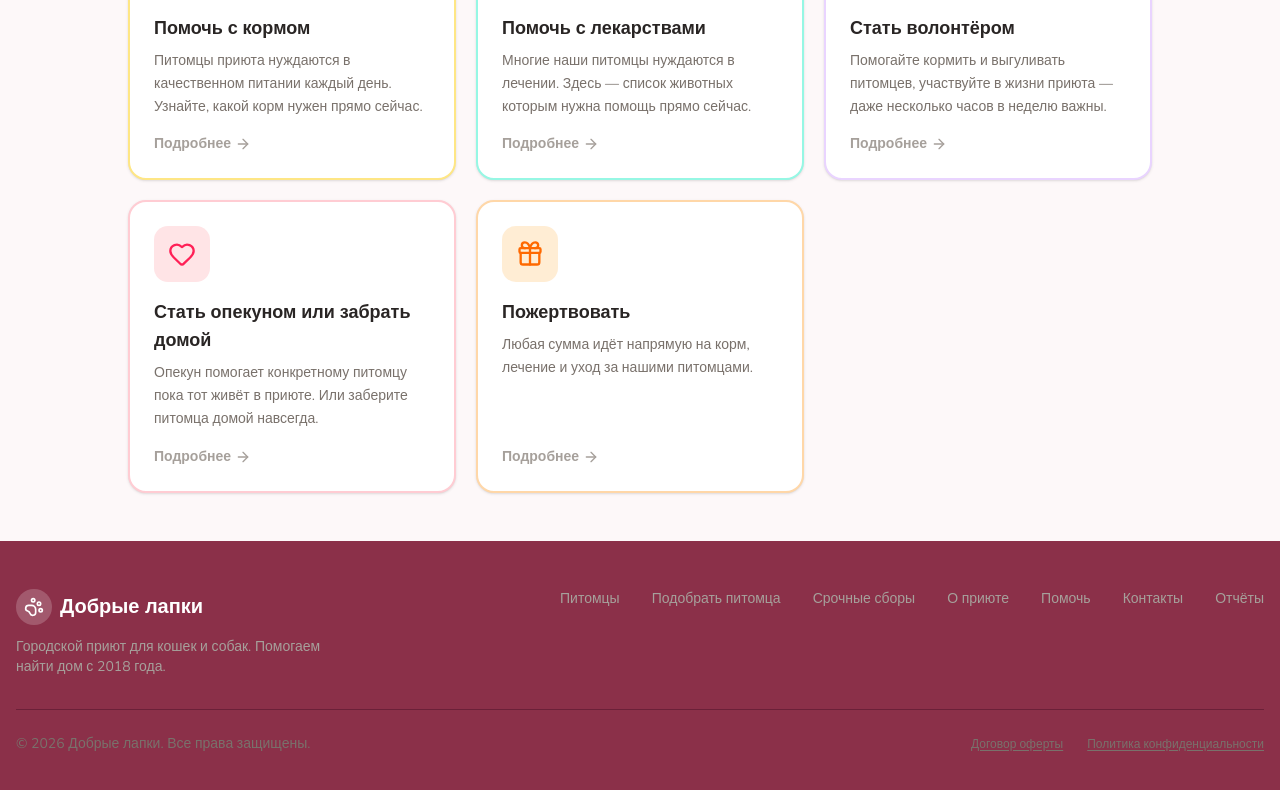
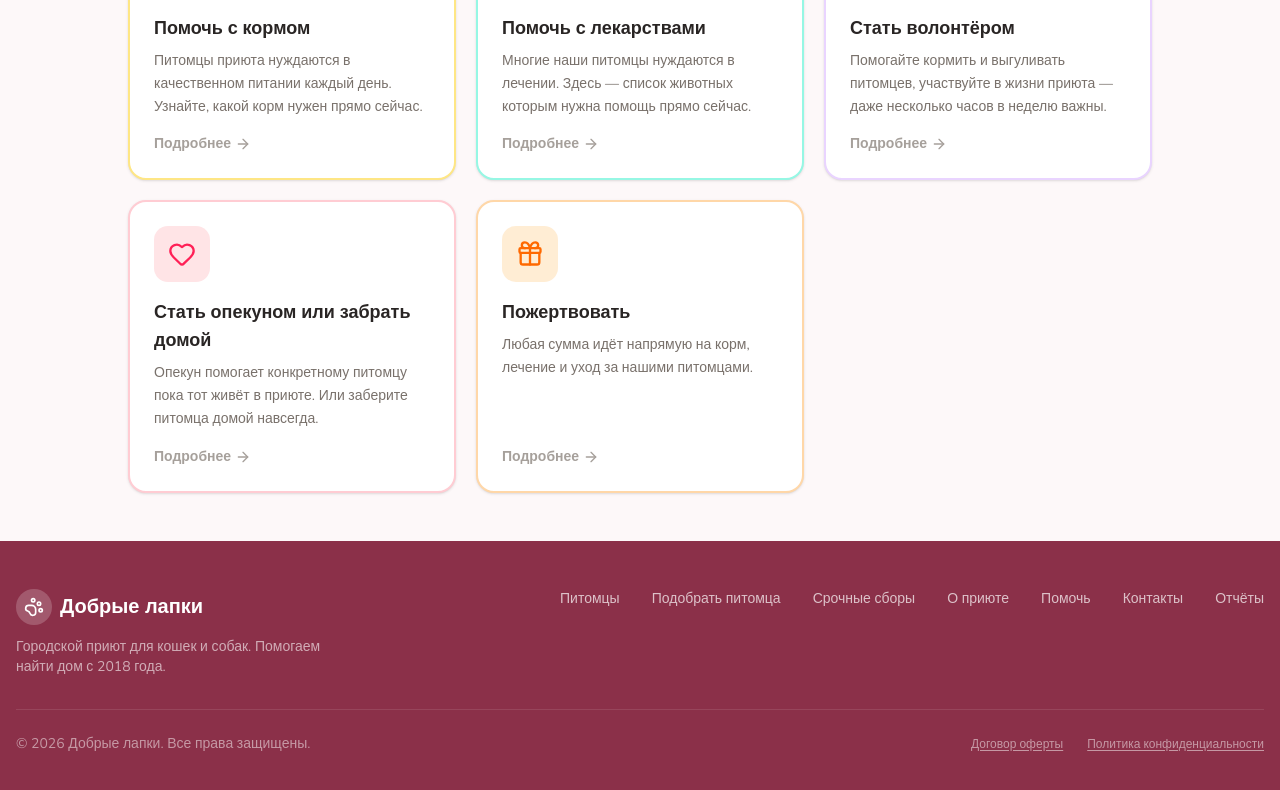
Before and after one commit to tinycapybara/dobrolapu, a Next.js app: page /help in a window 1280 px wide. Shown: the part 413-1203 px from the top of the page. Built offline with nearby package versions, Linux system fonts and the light colour scheme; no server answers.

Commit message:
footer: светлее текст — white/70, white/60, white/50 вместо stone-400/500

```diff
--- a/components/ui/footer.tsx
+++ b/components/ui/footer.tsx
@@ -28,7 +28,7 @@ export function Footer() {
               </div>
               <span className="text-xl font-bold">Добрые лапки</span>
             </Link>
-            <p className="text-sm text-stone-400 max-w-xs">
+            <p className="text-sm text-white/60 max-w-xs">
               Городской приют для кошек и собак. Помогаем найти дом с 2018 года.
             </p>
           </div>
@@ -38,7 +38,7 @@ export function Footer() {
               <Link
                 key={link.href}
                 href={link.href}
-                className="text-sm text-stone-400 hover:text-white transition-colors"
+                className="text-sm text-white/70 hover:text-white transition-colors"
               >
                 {link.label}
               </Link>
@@ -46,8 +46,8 @@ export function Footer() {
           </nav>
         </div>
 
-        <div className="mt-8 pt-6 border-t border-[#6B2038] flex flex-col sm:flex-row items-center justify-between gap-3">
-          <p className="text-sm text-stone-500">
+        <div className="mt-8 pt-6 border-t border-white/10 flex flex-col sm:flex-row items-center justify-between gap-3">
+          <p className="text-sm text-white/50">
             © {new Date().getFullYear()} Добрые лапки. Все права защищены.
           </p>
           <div className="flex flex-wrap gap-x-6 gap-y-1">
@@ -55,7 +55,7 @@ export function Footer() {
               <Link
                 key={link.href}
                 href={link.href}
-                className="text-xs text-stone-500 hover:text-stone-300 transition-colors underline underline-offset-2"
+                className="text-xs text-white/50 hover:text-white/80 transition-colors underline underline-offset-2"
               >
                 {link.label}
               </Link>
```
